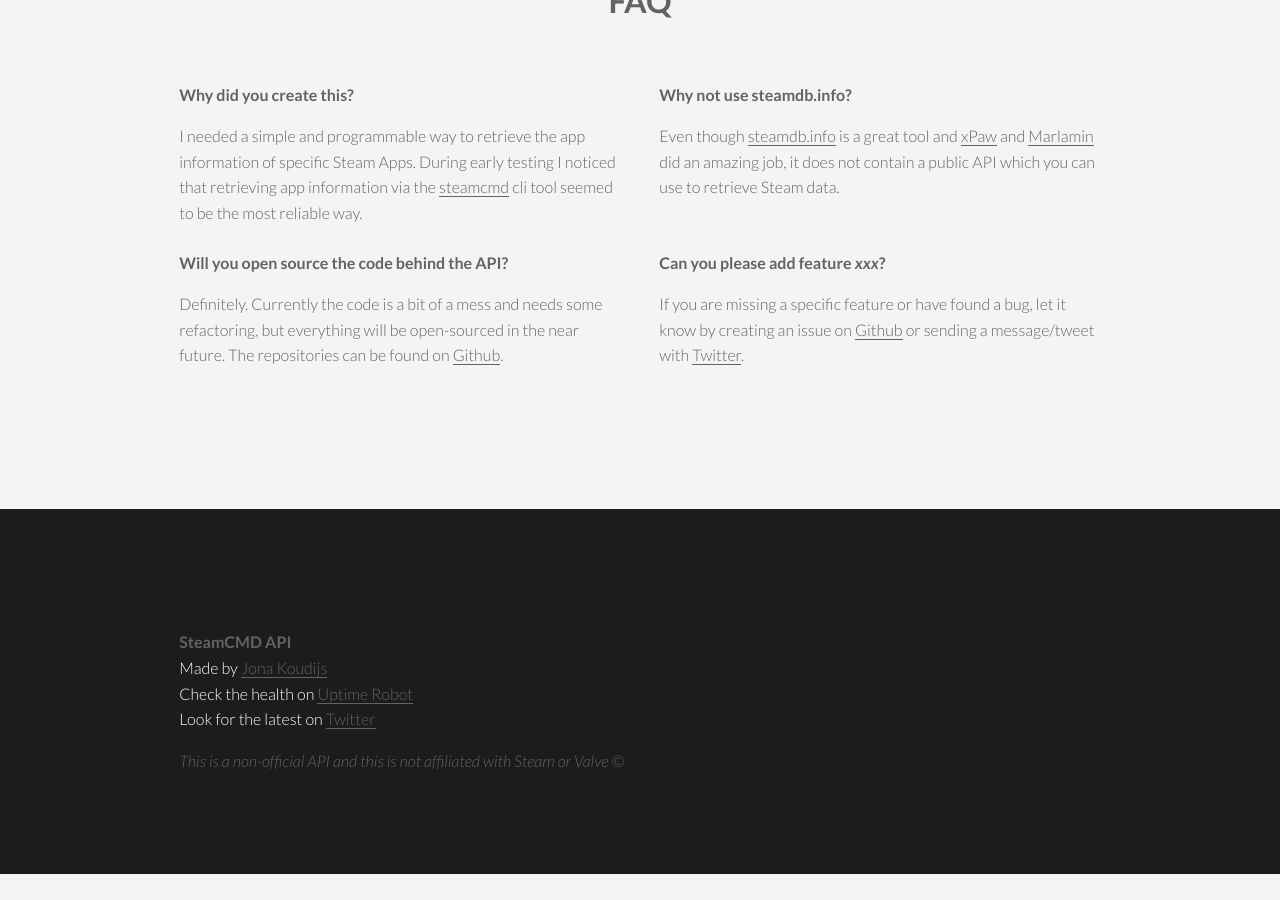
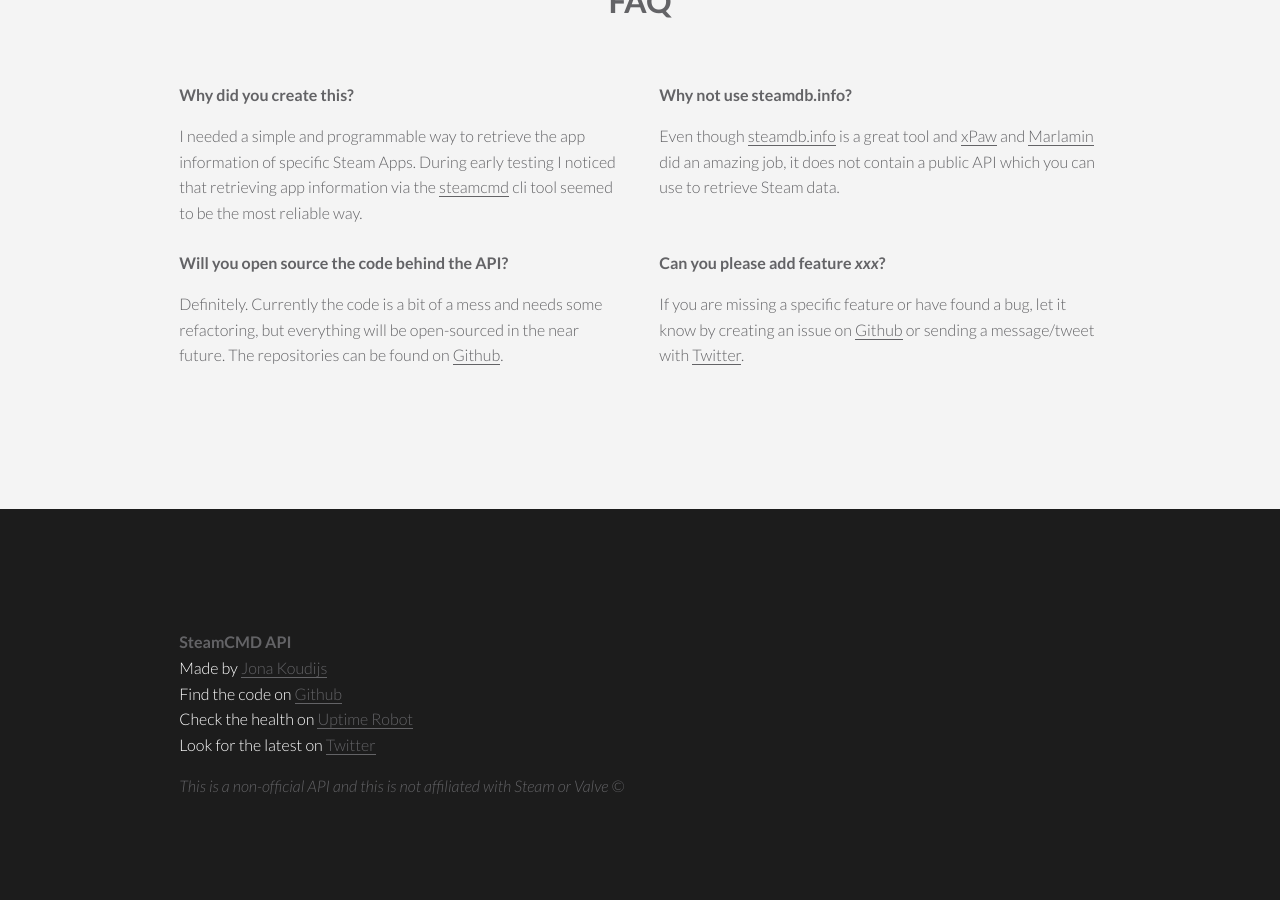
Before and after one commit to steamcmd/website, a Jekyll site: the page built from index.html, in a window 1280 px wide and 900 px high, scrolled down 4900 px. Built offline with Jekyll 4.4.1, drawn with Linux system fonts in a browser that asks for light colours; before the commit the page ends 5774 px from its top, so only the background shows below that.

Commit message:
Add Github link to footer

```diff
--- a/_includes/footer.html
+++ b/_includes/footer.html
@@ -5,6 +5,7 @@
         <p>
           <b>SteamCMD API</b><br/>
           Made by <a href="https://www.jona.io" class="a-btn-alt">Jona Koudijs</a><br/>
+					Find the code on <a href="https://github.com/steamcmd" class="a-btn-alt">Github</a><br/>
           Check the health on <a href="https://status.steamcmd.net" class="a-btn-alt">Uptime Robot</a><br/>
           Look for the latest on <a href="https://twitter.com/steamcmd" class="a-btn-alt">Twitter</a>
         </p>
```
